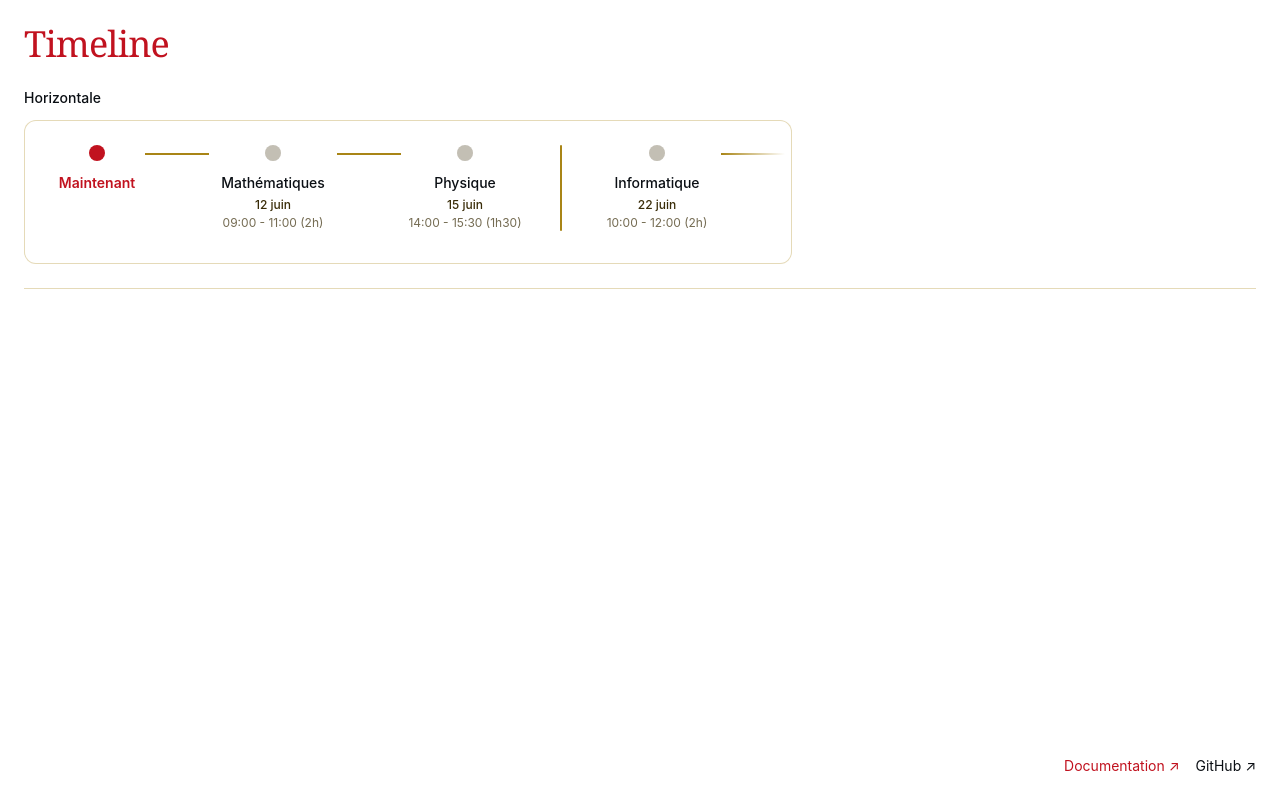
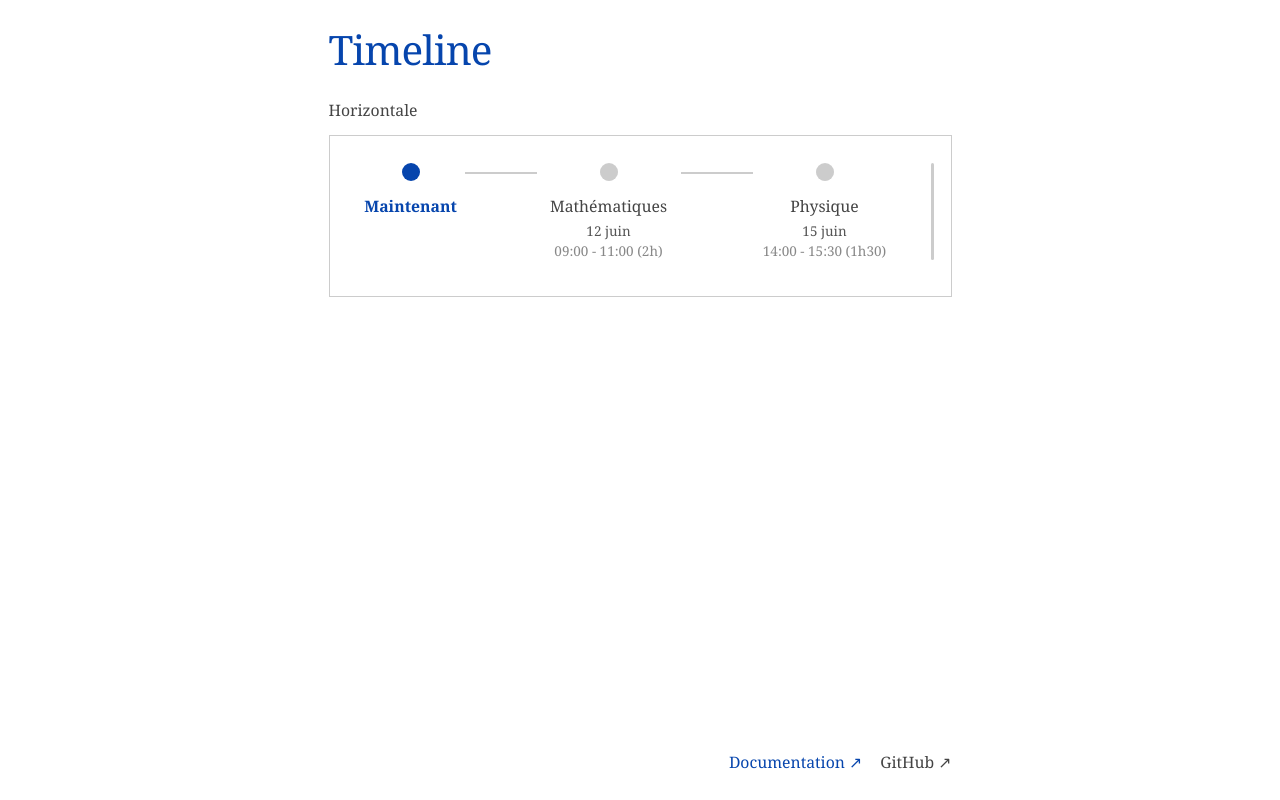
Before and after one commit to FRFlo/common-ui, a SvelteKit app: page / in a window 1280 px wide. Built offline with nearby package versions, Linux system fonts and the light colour scheme.

Commit message:
style(layout): recréer la mise en page de référence
- Centrer le contenu dans une colonne de 650 px.
- Simplifier la palette et définir la typographie globale en sérif.

```diff
--- a/src/routes/+page.svelte
+++ b/src/routes/+page.svelte
@@ -8,13 +8,13 @@
 </svelte:head>
 
 <main
-	class="flex min-h-screen flex-col bg-background px-6 pb-6 text-foreground"
+	class="mx-auto flex min-h-screen w-full max-w-[650px] flex-col bg-background px-3 pb-6 text-foreground"
 	aria-label="Collection de composants"
 >
-	<section class="border-b border-border/30 py-6" aria-labelledby="timeline-title">
+	<section class="py-6" aria-labelledby="timeline-title">
 		<h1 id="timeline-title" class="font-serif text-3xl tracking-tight text-primary sm:text-4xl">Timeline</h1>
 		<h2 class="mt-6 mb-3 text-sm font-medium">Horizontale</h2>
-		<div class="w-full max-w-3xl overflow-hidden rounded-xl border border-border/30 bg-background">
+		<div class="w-full max-w-3xl overflow-hidden border border-border bg-background">
 			<Timeline.Root aria-label="Prochains examens">
 				<Timeline.Item class="w-24"><Timeline.Indicator active aria-hidden="true" /><Timeline.Content><Timeline.Title active>Maintenant</Timeline.Title></Timeline.Content></Timeline.Item>
 				<Timeline.Connector />
--- a/src/routes/layout.css
+++ b/src/routes/layout.css
@@ -1,52 +1,22 @@
 @import "tailwindcss";
 
 @theme {
-	/* Core red-and-gold palette */
-	--color-crimson-50: #fff1f1;
-	--color-crimson-100: #ffe0e0;
-	--color-crimson-200: #ffc7c7;
-	--color-crimson-300: #ffa0a0;
-	--color-crimson-400: #ff6b6b;
-	--color-crimson-500: #e63946;
-	--color-crimson-600: #c1121f;
-	--color-crimson-700: #a30e19;
-	--color-crimson-800: #780000;
-	--color-crimson-900: #520008;
-	--color-gold-50: #fffbea;
-	--color-gold-100: #fff3c4;
-	--color-gold-200: #ffe68a;
-	--color-gold-300: #f6d365;
-	--color-gold-400: #e6bd42;
-	--color-gold-500: #d4af37;
-	--color-gold-600: #a98516;
-	--color-gold-700: #80620d;
-	--color-gold-800: #5c470b;
-	--color-gold-900: #392c08;
-
-	/* Semantic colors used by components */
-	--color-background: var(--surface);
-	--color-foreground: var(--ink);
-	--color-primary: var(--accent);
-	--color-border: var(--outline);
-	--color-muted-foreground: var(--muted);
+	--color-background: #ffffff;
+	--color-foreground: #444444;
+	--color-primary: #0645ad;
+	--color-border: #cccccc;
+	--color-muted-foreground: #555555;
 }
 
-:root {
+html {
 	color-scheme: light;
-	--surface: #ffffff;
-	--ink: #0b0f14;
-	--accent: var(--color-crimson-600);
-	--outline: var(--color-gold-600);
-	--muted: #392c08;
+	font-size: 18px;
+	line-height: 1.4;
 }
 
-@media (prefers-color-scheme: dark) {
-	:root {
-		color-scheme: dark;
-		--surface: #0b0f14;
-		--ink: #fff3c4;
-		--accent: var(--color-crimson-300);
-		--outline: var(--color-gold-400);
-		--muted: #ffe68a;
-	}
+body {
+	margin: 0;
+	background: #ffffff;
+	color: #444444;
+	font-family: Georgia, "Times New Roman", serif;
 }
```
